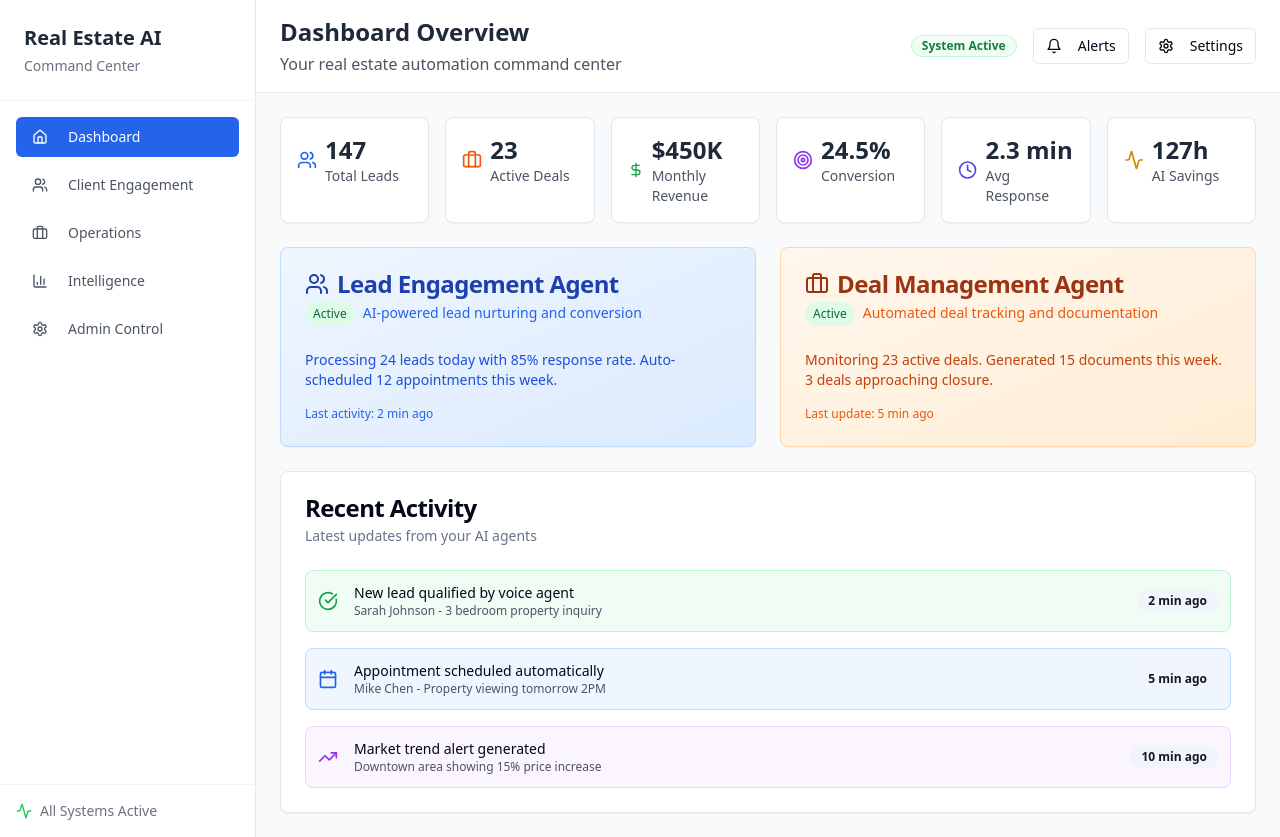
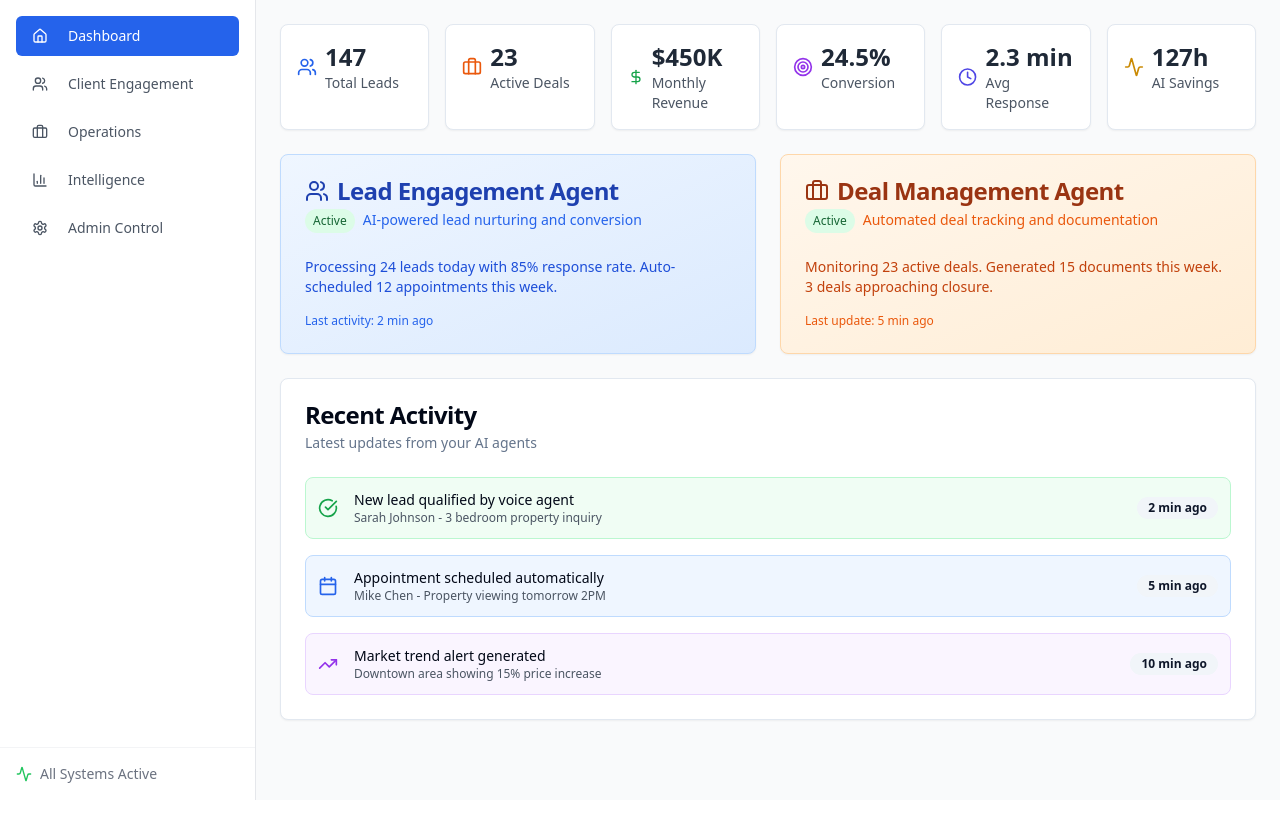
Before and after one commit to Rahul0406-mine/automationspal, a React (Vite) app: page / in a window 1280 px wide. After the commit the page ends 800 px from the top, so only its background shows below. Built offline with nearby package versions, Linux system fonts and the light colour scheme.

Commit message:
Remove page headers and top-right text
Removes the page headers and the "Real Estate AI Command Center" text from the top right corner of the application.

```diff
--- a/src/components/Sidebar.tsx
+++ b/src/components/Sidebar.tsx
@@ -29,12 +29,6 @@ const Sidebar = ({ activeTab, setActiveTab }: SidebarProps) => {
 
   return (
     <div className="w-64 min-h-screen bg-white border-r border-gray-200 flex flex-col">
-      {/* Logo/Header */}
-      <div className="p-6 border-b border-gray-100">
-        <h2 className="text-xl font-bold text-gray-800">Real Estate AI</h2>
-        <p className="text-sm text-gray-500 mt-1">Command Center</p>
-      </div>
-
       {/* Navigation */}
       <nav className="flex-1 p-4">
         <ul className="space-y-2">
--- a/src/pages/Index.tsx
+++ b/src/pages/Index.tsx
@@ -19,7 +19,6 @@ import OperationsDashboard from "@/components/OperationsDashboard";
 import IntelligenceDashboard from "@/components/IntelligenceDashboard";
 import AdminControlCenter from "@/components/AdminControlCenter";
 import Sidebar from "@/components/Sidebar";
-import TopBar from "@/components/TopBar";
 
 const Index = () => {
   const [activeTab, setActiveTab] = useState("overview");
@@ -33,33 +32,11 @@ const Index = () => {
     aiAutomationSavings: "127 hrs/month"
   };
 
-  const getPageTitle = () => {
-    switch (activeTab) {
-      case "engagement": return "Client Engagement Hub";
-      case "operations": return "Operations Center";
-      case "intelligence": return "Intelligence & Strategy";
-      case "admin": return "Admin Control Center";
-      default: return "Dashboard Overview";
-    }
-  };
-
-  const getPageSubtitle = () => {
-    switch (activeTab) {
-      case "engagement": return "AI-powered lead management and conversion tools";
-      case "operations": return "Automate documentation and deal tracking";
-      case "intelligence": return "Data-driven insights and market analytics";
-      case "admin": return "Configure AI agents and system settings";
-      default: return "Your real estate automation command center";
-    }
-  };
-
   return (
     <div className="min-h-screen bg-gray-50 flex">
       <Sidebar activeTab={activeTab} setActiveTab={setActiveTab} />
 
       <div className="flex-1 flex flex-col">
-        <TopBar title={getPageTitle()} subtitle={getPageSubtitle()} />
-
         <main className="flex-1 p-6">
           {activeTab === "overview" && (
             <div className="space-y-6">
```
